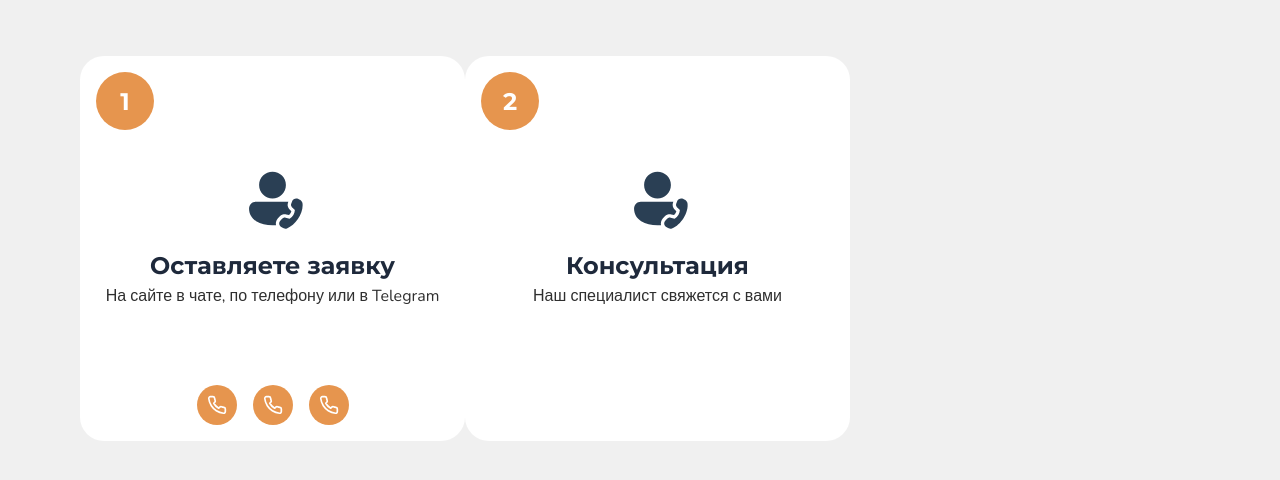
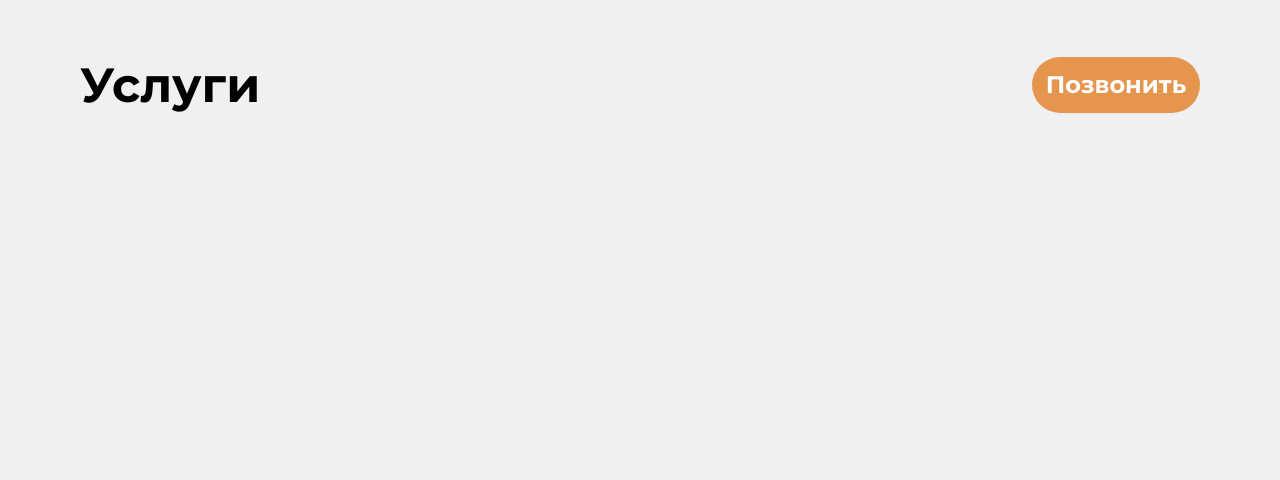
Before and after one commit to muntheoy/serviss911, a React (Vite) app: page / in a window 1280 px wide. Shown: the top 480 px of the page. Built offline with nearby package versions, Linux system fonts and the light colour scheme.

Commit message:
BlockHeader

```diff
--- a/src/App.jsx
+++ b/src/App.jsx
@@ -7,25 +7,15 @@ import ServicesSection from "./components/ServicesSection";
 import Button from "./components/Button";
 import callIcon from "./assets/icons/fluent_person-call-20-filled.svg";
 import RequestCard from "./components/RequestCard";
+import BlockHeader from "./components/BlockHeader";
 
 function App() {
   return (
     <div className="app">
-      <RequestCard
-        stepNumber={1}
-        icon={<img src={callIcon} alt="Иконка звонка" className="card-icon" />}
-        title="Оставляете заявку"
-        description="На сайте в чате, по телефону или в Telegram"
-        showButtons={true}
-        buttonVariant="filled" // или "outlined", "text"
-      />
-      <RequestCard
-        stepNumber={2}
-        icon={<img src={callIcon} alt="Иконка звонка" />}
-        title="Консультация"
-        description="Наш специалист свяжется с вами"
-        showButtons={false} // Отключаем кнопки
-      />
+     <BlockHeader
+     showButtons={true}
+     title = "Услуги"
+     />
     </div>
   );
 }
--- /dev/null
+++ b/src/components/BlockHeader.jsx
@@ -0,0 +1,24 @@
+import styles from "./BlockHeader.module.scss";
+import Button from "./Button";
+import { FiMessageSquare, FiPhone, FiSend } from "react-icons/fi";
+
+const BlockHeader = ({ showButtons = true, title = "Оставляете заявку" }) => {
+  return (
+    <div className={styles.container}>
+      <p>{title}</p>
+      {showButtons && (
+        <div className={styles.button}>
+          <Button
+            variant="filled"
+            iconPosition="left"
+            onClick={() => console.log("Telegram")}
+          >
+            Позвонить
+          </Button>
+        </div>
+      )}
+    </div>
+  );
+};
+
+export default BlockHeader;
--- /dev/null
+++ b/src/components/BlockHeader.module.scss
@@ -0,0 +1,18 @@
+@use '../styles/variables' as *;
+@use 'sass:map';
+
+.container{
+    width: 100%;
+    display: flex;
+    justify-content: space-between;
+    align-items: center;
+}
+ .container p{
+    font-size: 3rem;
+    font-family: $font-montserrat;
+    font-weight: 700;
+ }
+
+.button{
+    width: 15%;
+}
--- a/src/index.css
+++ b/src/index.css
@@ -23,7 +23,7 @@
   --lh-headings: 1.2;
 
   /* Отступы */
-  --page-padding-x: 150px;
+  /* --page-padding-x: 150px; */
   --page-padding-top: 56px;
   --page-padding-bottom: 0;
 
@@ -71,7 +71,7 @@ h1, h2, h3 {
 /* Адаптивные отступы */
 @media (max-width: 1920px) {
   :root {
-    --page-padding-x: 100px;
+    --page-padding-x: 200px;
   }
 }
 
```
